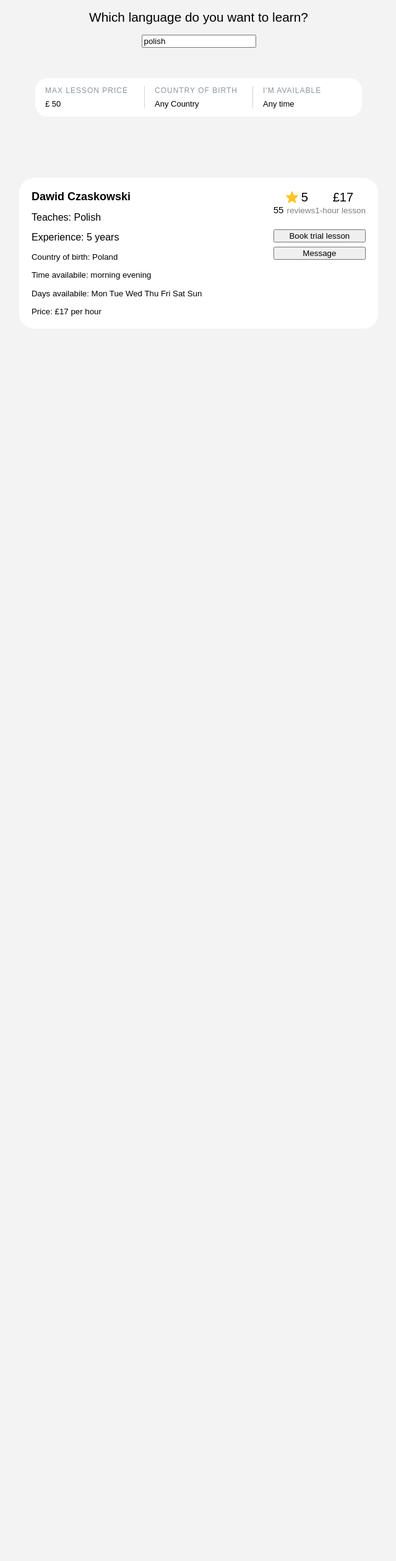
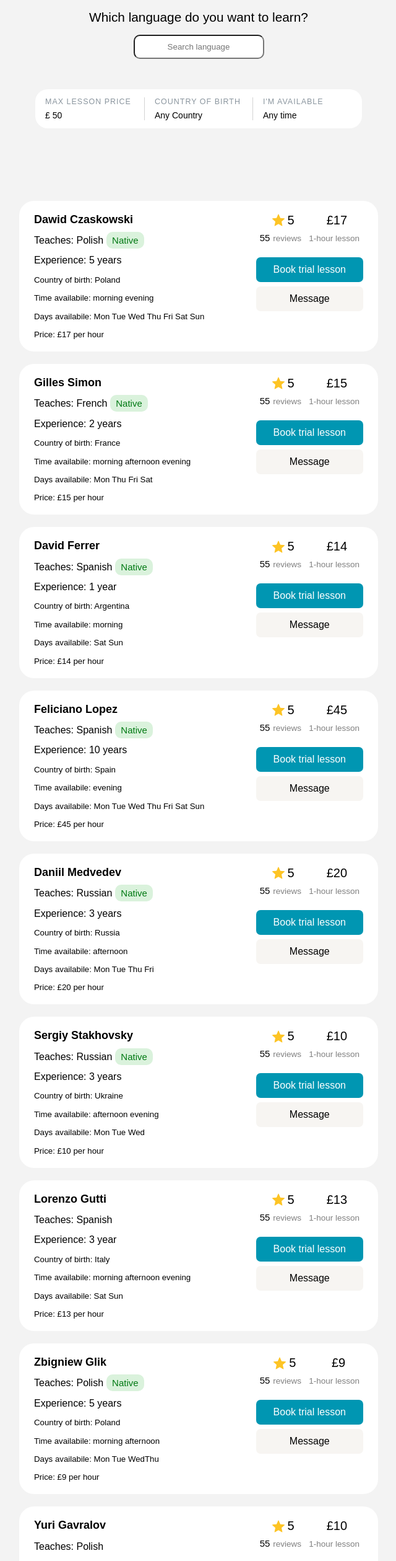
Before and after one commit to ryan50500/Language__App__React__TypeScript, a React (Create React App) app: page / in a window 1280 px wide. Shown: the top 2518 px of the page at 62% size, without its empty margins (319-959 px from the left). Before the commit the page ends 800 px from the top, so only its background shows below. Built offline with nearby package versions, Linux system fonts and the light colour scheme.

Commit message:
adding css

```diff
--- a/src/TeacherArray.tsx
+++ b/src/TeacherArray.tsx
@@ -3,6 +3,7 @@
 const TeacherArray = [
     {
         language: 'Polish',
+        native: true,
         name: 'Dawid Czaskowski',
         experience: '5 years',
         country: 'Poland',
@@ -13,6 +14,7 @@ const TeacherArray = [
     },
     {
         language: 'French',
+        native: true,
         name: 'Gilles Simon',
         experience: '2 years',
         country: 'France',
@@ -23,6 +25,7 @@ const TeacherArray = [
     },
     {
         language: 'Spanish',
+        native: true,
         name: 'David Ferrer',
         experience: '1 year',
         country: 'Argentina',
@@ -33,6 +36,7 @@ const TeacherArray = [
     },
     {
         language: 'Spanish',
+        native: true,
         name: 'Feliciano Lopez',
         experience: '10 years',
         country: 'Spain',
@@ -43,6 +47,7 @@ const TeacherArray = [
     },
     {
         language: 'Russian',
+        native: true,
         name: 'Daniil Medvedev',
         experience: '3 years',
         country: 'Russia',
@@ -53,6 +58,7 @@ const TeacherArray = [
     },
     {
         language: 'Russian',
+        native: true,
         name: 'Sergiy Stakhovsky',
         experience: '3 years',
         country: 'Ukraine',
@@ -61,6 +67,39 @@ const TeacherArray = [
         days: ['Mon ', 'Tue ', 'Wed'],
         id: 5
     },
+    {
+        language: 'Spanish',
+        native: false,
+        name: 'Lorenzo Gutti',
+        experience: '3 year',
+        country: 'Italy',
+        price: 13,
+        time: 'morning afternoon evening',
+        days: ['Sat ', 'Sun '],
+        id: 6
+    },
+    {
+        language: 'Polish',
+        native: true,
+        name: 'Zbigniew Glik',
+        experience: '5 years',
+        country: 'Poland',
+        price: 9,
+        time: 'morning afternoon',
+        days: ['Mon ', 'Tue ', 'Wed', 'Thu'],
+        id: 7
+    },
+    {
+        language: 'Polish',
+        native: false,
+        name: 'Yuri Gavralov',
+        experience: '1 years',
+        country: 'Ukraine',
+        price: 10,
+        time: 'evening',
+        days: ['Tue ', 'Wed', 'Thu'],
+        id: 8
+    },
 ]
 
 export default TeacherArray
--- a/src/components/FilterStyles.module.css
+++ b/src/components/FilterStyles.module.css
@@ -54,7 +54,7 @@
 
 .resetPrice {
   position: relative;
-  margin-left: 5px;
+  margin-left: 7px;
   border-radius: 50%;
   background-color: #dadfe1;
   color: gray;
@@ -105,10 +105,10 @@
   align-items: center;
 }
 .flex__align span {
-  font-size: 13px;
+  font-size: 14px;
 }
 .flex__column .filter__type {
-  font-size: 12px;
+  font-size: 12.5px;
   color: #8a959e;
   margin-bottom: 7px;
   letter-spacing: 1px;
@@ -144,10 +144,13 @@
   width: 176px;
   display: flex;
   justify-content: center;
+  flex-direction: column;
+  align-items: center;
 }
 .filter__input__availability {
   width: 176px;
   height: 10px;
+  z-index: 1;
 }
 .filter__input input {
   width: 135px;
@@ -194,10 +197,25 @@
   display: flex;
   justify-content: space-around;
   align-items: baseline;
+  margin-top: 8px;
 }
-.teacher__book {
+.teacher__buttons {
   margin-top: 22px;
+  background-color: #0096b2;
+  padding: 11px 28px;
+  border: none;
+  border-radius: 7px;
+  font-size: 16px;
+  font-weight: 500;
+  color: white;
+  cursor: pointer;
 }
-.teacher__message {
+.teacher__buttons:hover {
+  opacity: 0.8;
+}
+
+.teacher__buttons.message {
   margin-top: 7px;
+  background-color: #f7f5f2;
+  color: black;
 }
--- a/src/components/FilteredTeachers.tsx
+++ b/src/components/FilteredTeachers.tsx
@@ -6,7 +6,7 @@ import FilterStyles from './FilterStyles.module.css';
 
 
 const FilteredTeachers: React.FC = () => {
-    const [inputText, setInputText] = useState<string | number>("polish");
+    const [inputText, setInputText] = useState<string | number>("");
     const [maxPrice, setMaxPrice] = useState<number>(50);
     const [teacherBirthCountry, setTeacherBirthCountry] = useState<string>("");
     const [timeAvailabile, setTimeAvailabile] = useState<string>("");
@@ -40,7 +40,7 @@ const FilteredTeachers: React.FC = () => {
     // filter the results by language searched, price, birth country of teacher, and teacher availabilty
     let filteredTeachers = TeacherArray.filter(
         (arrayKey) =>
-            arrayKey.language.toLowerCase().indexOf(inputText.toString()) !== -1 &&
+            arrayKey.language.toLowerCase().indexOf(inputText.toString().toLowerCase()) !== -1 &&
             arrayKey.price < maxPrice && arrayKey.country.toLowerCase().indexOf(teacherBirthCountry.toString()) !== -1 &&
             arrayKey.time.toLowerCase().indexOf(timeAvailabile.toString()) !== -1 &&
             (daysAvailabile === '' || arrayKey.days.includes(daysAvailabile + " "))
@@ -183,10 +183,11 @@ const FilteredTeachers: React.FC = () => {
                     {/* filter teachers by price */}
                     <div className={`${FilterStyles.filter__input} ${isPriceRangeVisible ? FilterStyles.visible : FilterStyles.hidden}`} >
                         <input type="range" id="priceRange" name="priceRange" min="0" max="50" step="5" value={maxPrice} onChange={handlePriceChange} className={`${FilterStyles.priceSlider}`} />
+                        <div>£ {maxPrice}</div>
                     </div>
                     {/* filter teachers by birth country */}
                     <div className={`${FilterStyles.filter__input} ${isBirthCountryVisible ? FilterStyles.visible : FilterStyles.hidden}`}>
-                        <input type="text" id="teacherBirth" placeholder="Search Country" name="teacherBirth" value={teacherBirthCountry} onChange={handleBirthCountry} />
+                        <input type="text" style={{ padding: '9px 0', borderRadius: '10px', textAlign: 'center' }} id="teacherBirth" placeholder="Search Country" name="teacherBirth" value={teacherBirthCountry} onChange={handleBirthCountry} />
                     </div>
                     {/* filter teachers by availability */}
                     <div className={`${FilterStyles.filter__input__availability} ${isAvailabilityVisible ? FilterStyles.visible : FilterStyles.hidden}`}>
@@ -230,7 +231,11 @@ const FilteredTeachers: React.FC = () => {
                     <TeacherBorder key={arrayItem.id}>
                         <div className={FilterStyles.teacher}>
                             <h4 className={FilterStyles.teacher__name}>{arrayItem.name}</h4>
-                            <h4>Teaches: {arrayItem.language}</h4>
+                            <h4>Teaches: {arrayItem.language}
+                                {arrayItem.native ? (
+                                    <span style={{ backgroundColor: '#daf2dc', color: '#007913', fontSize: '15px', marginLeft: '5px', padding: '5px 9px', borderRadius: '10px' }}>Native</span>
+                                ) : null}
+                            </h4>
                             <h4>Experience: {arrayItem.experience}</h4>
                             <h5>Country of birth: {arrayItem.country}</h5>
                             <h5>Time availabile: {arrayItem.time}</h5>
@@ -255,8 +260,8 @@ const FilteredTeachers: React.FC = () => {
                                 <div><span style={{ fontSize: '15px', fontWeight: '100' }}>55</span><span style={{ fontSize: '13.5px', color: 'gray', paddingLeft: '5px' }}>reviews</span></div>
                                 <span style={{ fontSize: '13.5px', color: 'gray' }}>1-hour lesson</span>
                             </div>
-                            <button className={FilterStyles.teacher__book}>Book trial lesson</button>
-                            <button className={FilterStyles.teacher__message}>Message</button>
+                            <button className={FilterStyles.teacher__buttons}>Book trial lesson</button>
+                            <button className={`${FilterStyles.teacher__buttons} ${FilterStyles.message}`}>Message</button>
                         </div>
                     </TeacherBorder>
                 );
--- a/src/components/SearchLanguage.tsx
+++ b/src/components/SearchLanguage.tsx
@@ -15,7 +15,7 @@ const SearchLanguage = ({ inputText, setInputText, filteredTeachers }: ISearchLa
         <>
             <div style={{ textAlign: "center" }} >
                 <p style={{ fontSize: "1.3rem", margin: "1rem" }}>Which language do you want to learn?</p>
-                <input type="text" name="name" value={inputText} onChange={(e) => setInputText(e.target.value)} />
+                <input style={{ padding: '10px 15px', borderRadius: '10px', textAlign: 'center' }} placeholder="Search language" type="text" name="name" value={inputText} onChange={(e) => setInputText(e.target.value)} />
                 <div style={{ margin: "15px", visibility: filteredTeachers.length === 0 ? 'visible' : 'hidden' }}>Sorry, no teachers found...</div>
             </div>
         </>
--- a/src/components/TeacherBorder.module.css
+++ b/src/components/TeacherBorder.module.css
@@ -2,7 +2,7 @@
     border: none;
     border-radius: 24px;
     background-color: white;
-    padding: 20px;
+    padding: 20px 24px;
     width: 580px;
     margin: 20px auto;
     display: flex;
```
